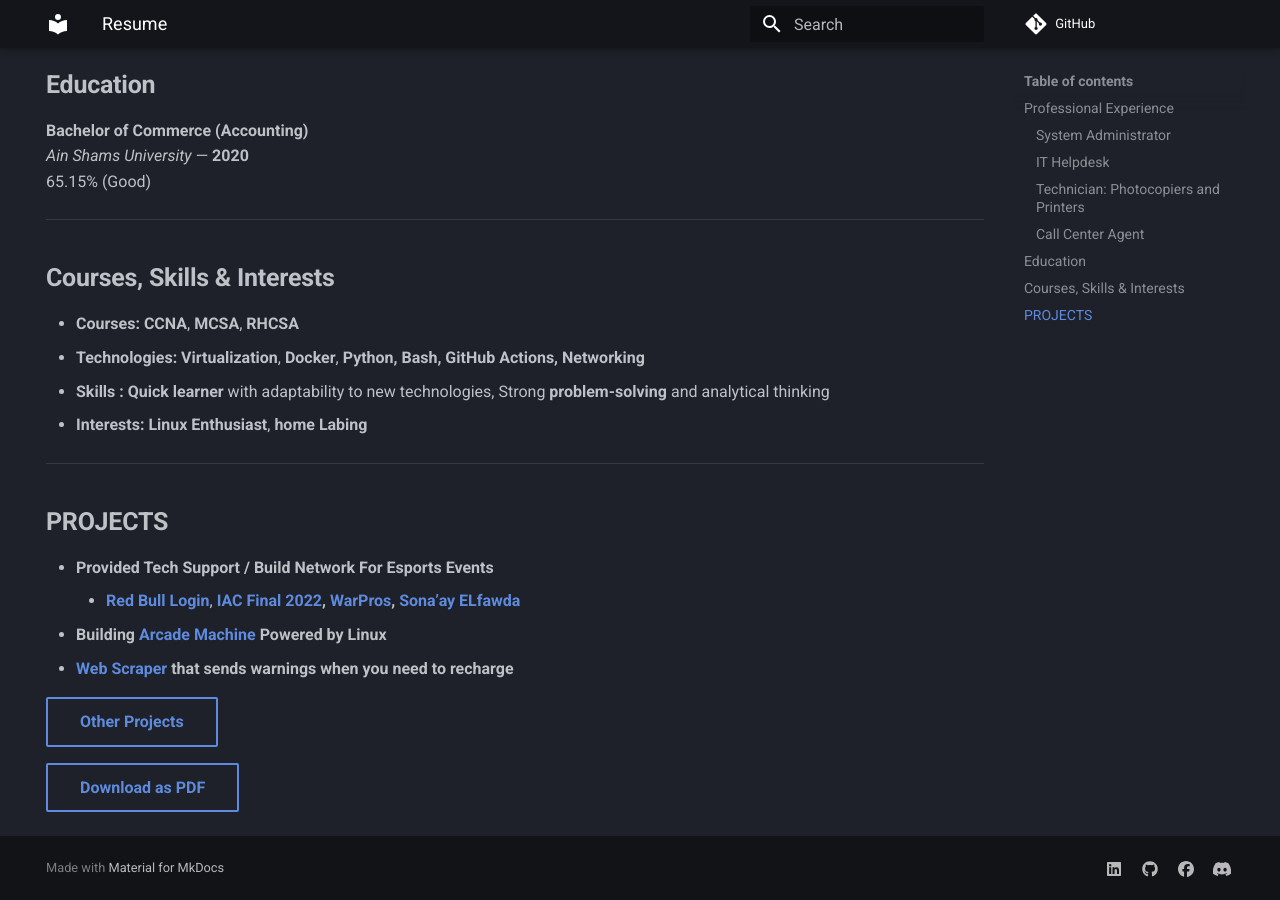
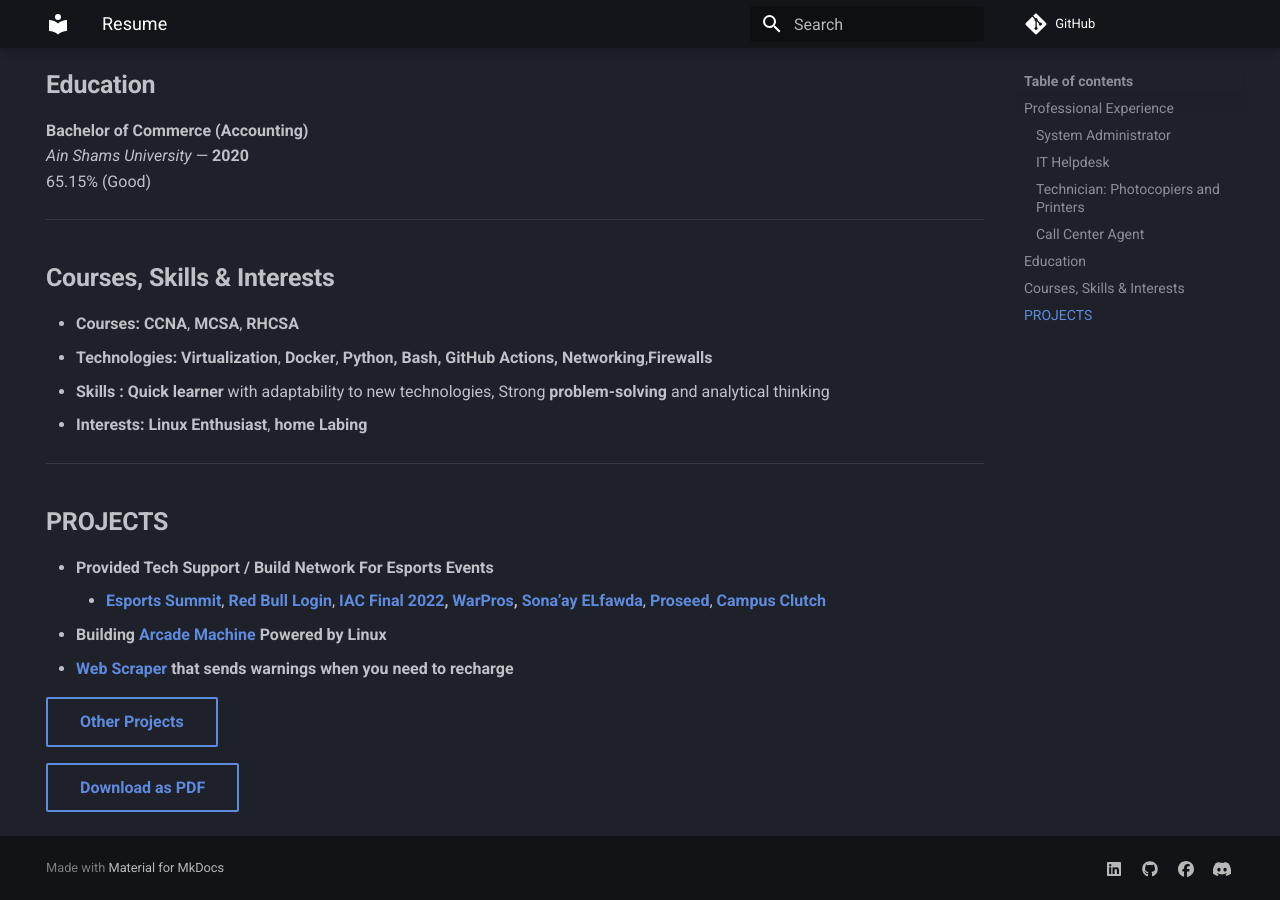
Before and after one commit to AbanoubEhab/AbanoubEhab.github.io, an MkDocs documentation site: the page built from docs/index.md, in a window 1280 px wide and 900 px high, scrolled down 1691 px. Built offline with MkDocs 1.6.1 and Material for MkDocs 9.7.7, drawn with Linux system fonts in a browser that asks for light colours; comment, search, counter and statistics services are not loaded.

Commit message:
update projects

```diff
--- a/docs/index.md
+++ b/docs/index.md
@@ -70,7 +70,7 @@
 ## **Courses, Skills & Interests**
 
 * **Courses: CCNA**, **MCSA**, **RHCSA**
-* **Technologies:** **Virtualization**, **Docker**, **Python, Bash, GitHub Actions, Networking**
+* **Technologies:** **Virtualization**, **Docker**, **Python, Bash, GitHub Actions, Networking**,**Firewalls**
 * **Skills : Quick learner** with adaptability to new technologies, Strong **problem-solving** and analytical thinking
 * **Interests:** **Linux Enthusiast**, **home Labing**
 
@@ -78,8 +78,8 @@
 ## **PROJECTS**
 
 - **Provided Tech Support / Build Network For Esports Events**
-	-  [**Red Bull Login**](https://www.linkedin.com/posts/abanoubehabmalak_reflecting-on-the-journey-of-bringing-red-activity-7260039753117417472-dXez?utm_source=share&utm_medium=member_desktop&rcm=ACoAACCB0K0BjGMf4wHN0SflD24mzjObVRClAOk), [**IAC Final 2022**](https://www.linkedin.com/posts/arabhardware%2Enet_iac2022-iac2022-esports-activity-7005652485398794241-5ibR?utm_source=share&utm_medium=member_desktop&rcm=ACoAACCB0K0BjGMf4wHN0SflD24mzjObVRClAOk)**, [WarPros](https://www.linkedin.com/posts/ahmed-abdelaziz-563933130_im-so-glad-to-say-that-we-are-so-back-activity-7345831356850917376-mEnQ?utm_source=share&utm_medium=member_desktop&rcm=ACoAACCB0K0BjGMf4wHN0SflD24mzjObVRClAOk), [Sona’ay ELfawda](https://www.linkedin.com/posts/abanoubehabmalak_at-gamers-lounge-we-believe-in-transforming-activity-7277409944042115072-Kqwk?utm_source=share&utm_medium=member_desktop&rcm=ACoAACCB0K0BjGMf4wHN0SflD24mzjObVRClAOk)**
-- **Building [Arcade Machine](https://www.linkedin.com/posts/ahmed-abdel-latif-03398036_esports-gaming-redbull-ugcPost-7305184887190220800--QCB?utm_source=share&utm_medium=member_desktop&rcm=ACoAACCB0K0BjGMf4wHN0SflD24mzjObVRClAOk) Powered by Linux**
+	-  [**Esports Summit**](https://www.linkedin.com/posts/abanoubehabmalak_esports-networking-infrastructure-activity-7392174317037506560-PRPq/), [**Red Bull Login**](https://www.linkedin.com/posts/abanoubehabmalak_reflecting-on-the-journey-of-bringing-red-activity-7260039753117417472-dXez), [**IAC Final 2022**](https://www.linkedin.com/posts/arabhardware%2Enet_iac2022-iac2022-esports-activity-7005652485398794241-5ibR)**, [**WarPros**](https://www.linkedin.com/posts/ahmed-abdelaziz-563933130_im-so-glad-to-say-that-we-are-so-back-activity-7345831356850917376-mEnQ), [**Sona’ay ELfawda**](https://www.linkedin.com/posts/abanoubehabmalak_at-gamers-lounge-we-believe-in-transforming-activity-7277409944042115072-Kqwk)**, [**Proseed**](https://www.linkedin.com/posts/hashemalborno_esports-gamerslounge-gaming-activity-6995698318609661953-UVu1/), [**Campus Clutch**](https://www.linkedin.com/posts/hashemalborno_esports-gamerslounge-gaming-activity-6995698318609661953-UVu1/)
+- **Building [Arcade Machine](https://www.linkedin.com/posts/ahmed-abdel-latif-03398036_esports-gaming-redbull-ugcPost-7305184887190220800--QCB) Powered by Linux**
 - [**Web Scraper**](https://github.com/AbanoubEhab/we_qouta_checker_Egypt) **that sends warnings when you need to recharge**
 
 
```
